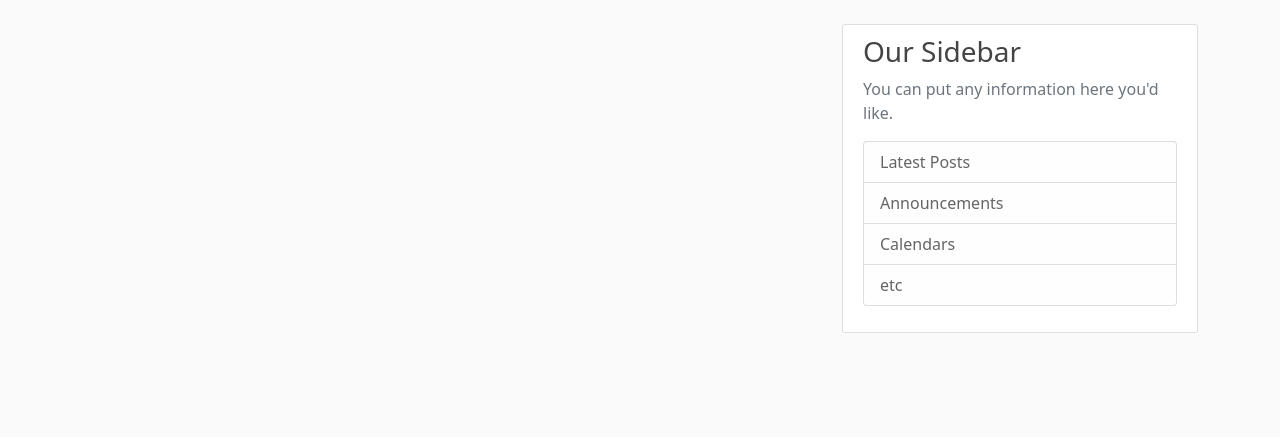
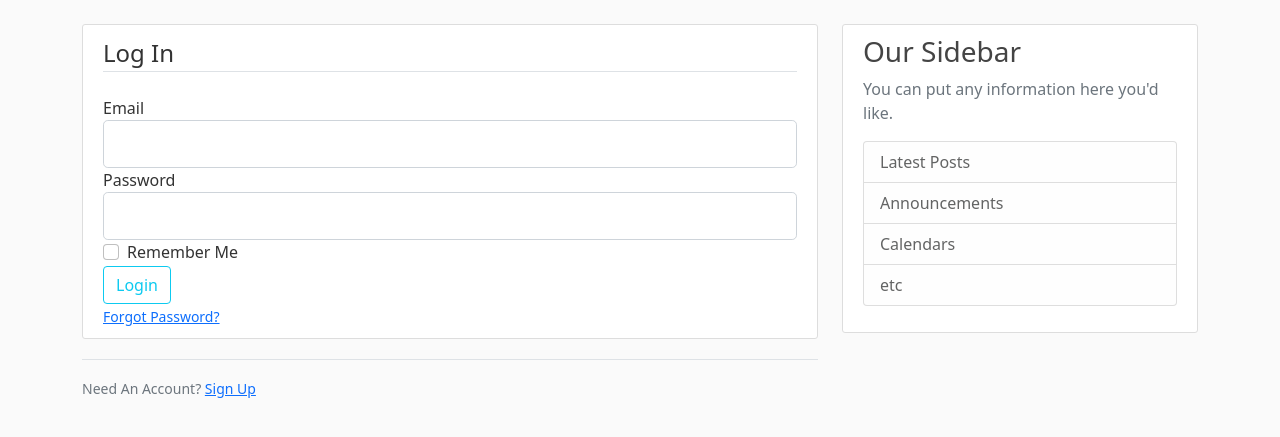
Before and after one commit to Ahmadaj84/flaskTest, a Flask app: page /login in a window 1280 px wide. Shown: the part 56-493 px from the top of the page. Run offline with Flask 2, Linux system fonts and the light colour scheme.

Commit message:
login ready

```diff
--- a/flasking.py
+++ b/flasking.py
@@ -33,9 +33,14 @@ def register():
         flash(f'Account has been created to the user {form.username.data}!!','success')
         return redirect(url_for('hellow'))
     return render_template('register.html', title = 'Register' , form= form)
-@app.route("/login")
+@app.route("/login", methods=['GET','POST'])
 def login():
     form = LoginForm()
+    if form.validate_on_submit():
+        if form.email.data == 'admin@a.com' and form.password.data == 'password':
+            flash('you have been logged in !!' , 'success')
+        else:
+            flash('wrong password or username!!', 'danger')
     return render_template('login.html', title = 'Login' , form= form)
 
 
--- a/templates/layout.html
+++ b/templates/layout.html
@@ -26,13 +26,13 @@
       </button>
 				      <div class="collapse navbar-collapse" id="navbarToggle">
 								        <div class="navbar-nav mr-auto">
-																														          <a class="nav-item nav-link" href="/">Home</a>
-																																			          <a class="nav-item nav-link" href="/about">About</a>
+												          <a class="nav-item nav-link" href="{{url_for('hellow')}}">Home</a>
+																	          <a class="nav-item nav-link" href="{{url_for('toAbout')}}">About</a>
 																							        </div>
 																											        <!-- Navbar Right Side -->
          <div class="navbar-nav">
-           <a class="nav-item nav-link" href="/login">Login</a>
-           <a class="nav-item nav-link" href="/register">Register</a>
+           <a class="nav-item nav-link" href="{{url_for('login')}}">Login</a>
+           <a class="nav-item nav-link" href="{{url_for('register')}}">Register</a>
          </div>
        </div>
      </div>
--- a/templates/login.html
+++ b/templates/login.html
@@ -1,4 +1,55 @@
-{%extends "layout.html"%}
-{%block body %}
+{% extends "layout.html" %}
+{% block body %}
+    <div class="content-section">
+        <form method="POST" action="">
+            {{ form.hidden_tag() }}
+            <fieldset class="form-group">
+                <legend class="border-bottom mb-4">Log In</legend>
+                <div class="form-group">
+                    {{ form.email.label(class="form-control-label") }}
+                    {% if form.email.errors %}
+                        {{ form.email(class="form-control form-control-lg is-invalid") }}
+                        <div class="invalid-feedback">
+                            {% for error in form.email.errors %}
+                                <span>{{ error }}</span>
+                            {% endfor %}
+                        </div>
+                    {% else %}
+                        {{ form.email(class="form-control form-control-lg") }}
+                    {% endif %}
+                </div>
+                <div class="form-group">
+                    {{ form.password.label(class="form-control-label") }}
+                    {% if form.password.errors %}
+                        {{ form.password(class="form-control form-control-lg is-invalid") }}
+                        <div class="invalid-feedback">
+                            {% for error in form.password.errors %}
+                                <span>{{ error }}</span>
+                            {% endfor %}
+                        </div>
+                    {% else %}
+                        {{ form.password(class="form-control form-control-lg") }}
+                    {% endif %}
+                </div>
+								<div class="form-check">
+									{{form.remember(class = "form-check-input")}}
+									{{form.remember.label(class = "form-check-label")}}
 
-		{%endblock body %}
+								</div>
+            </fieldset>
+            <div class="form-group">
+                {{ form.submit(class="btn btn-outline-info") }}
+            </div>
+						<small class="text-muted ml-2"  >
+							<a href="#">Forgot Password?</a>
+						</small>
+
+        </form>
+    </div>
+		<div class="border-top pt-3">
+				<small class="text-muted">
+						Need An Account? <a class="ml-2" href="{{ url_for('register') }}">Sign Up</a>
+				</small>
+		</div>
+
+{% endblock body %}
```
Also changed, not shown: templates/register.html (+37 -47 lines). Lines whose indentation alone changed are shown as unchanged.
